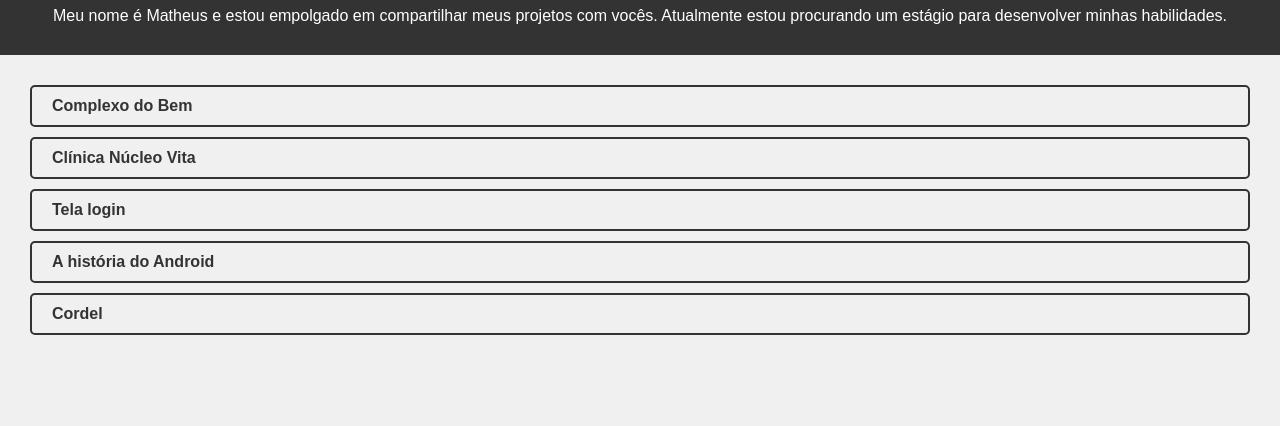
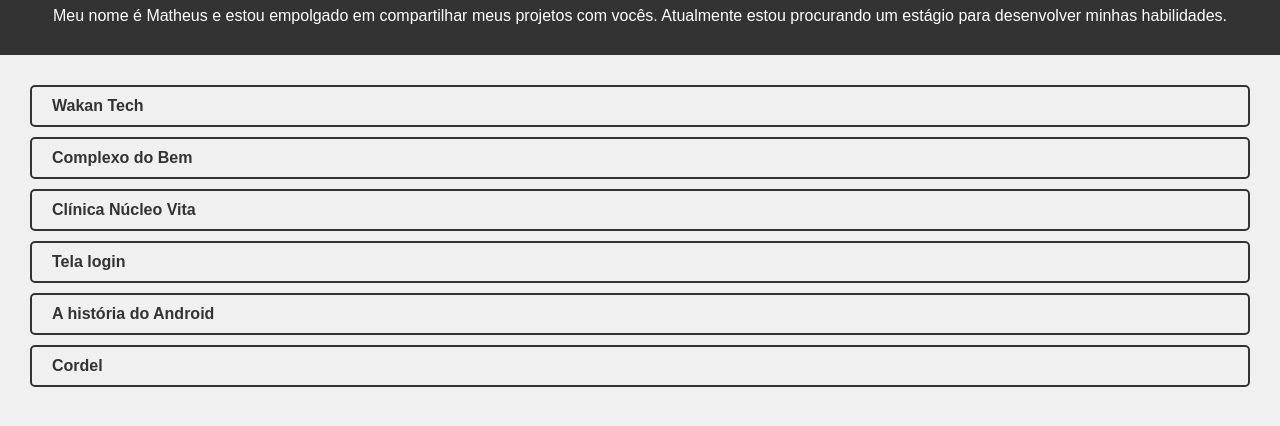
Before and after one commit to Souzamatheuss/portfolio, a plain HTML site: page projetos.html in a window 1280 px wide. Shown: the part 60-486 px from the top of the page. Drawn offline with Linux system fonts and the light colour scheme.

Commit message:
atualização

```diff
--- a/projetos.html
+++ b/projetos.html
@@ -14,6 +14,9 @@
     </header>
 
     <ul>
+        <li>
+            <a href="https://wakantech.com.br/" target="_blank"> Wakan Tech</a>
+        </li>
         <li>
             <a href="https://complexodobem.org/" target="_blank"> Complexo do Bem</a>
         </li>
```
